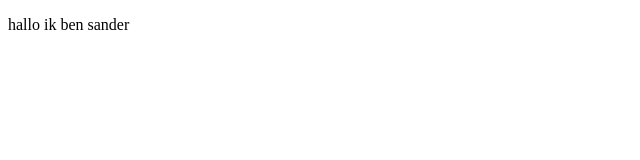
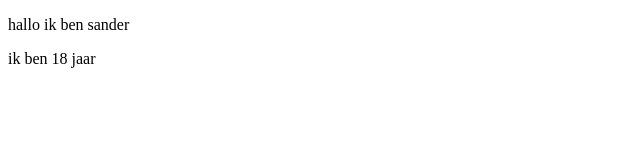
Before and after one commit to Sander077/Sander077.github.io, a plain HTML site: page index.html in a window 1280 px wide. Shown: the full height of the page, 0-640 px from the left. Drawn offline with Linux system fonts and the light colour scheme.

Commit message:
leeftijd

```diff
--- a/index.html
+++ b/index.html
@@ -7,5 +7,6 @@
   </head>
   <body>
     <p>hallo ik ben sander</p>
+    <p>ik ben 18 jaar</p>
   </body>
 </html>
```
